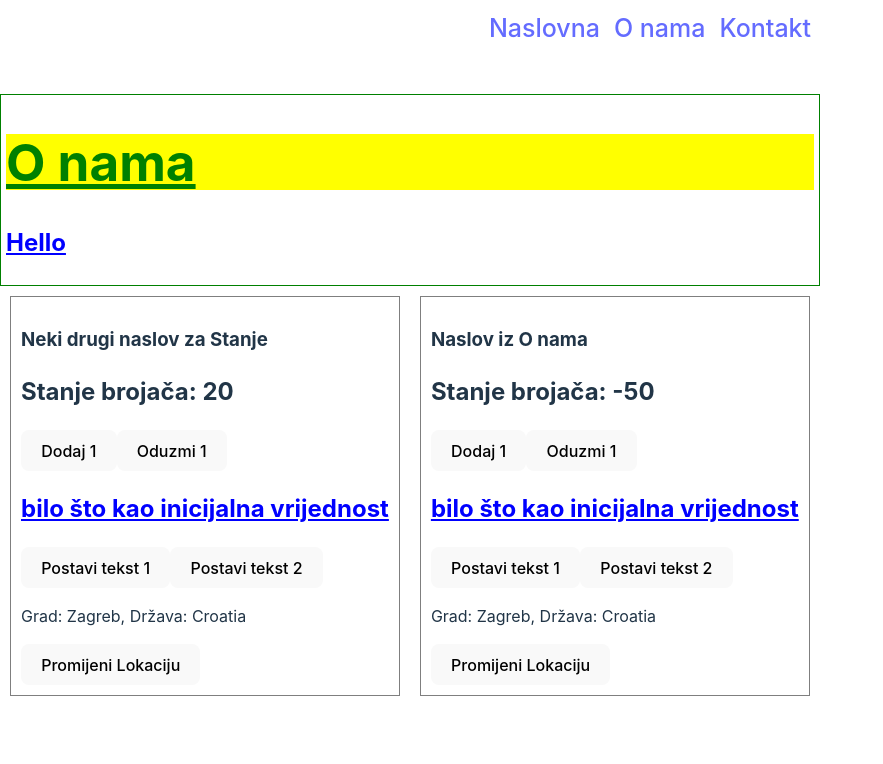
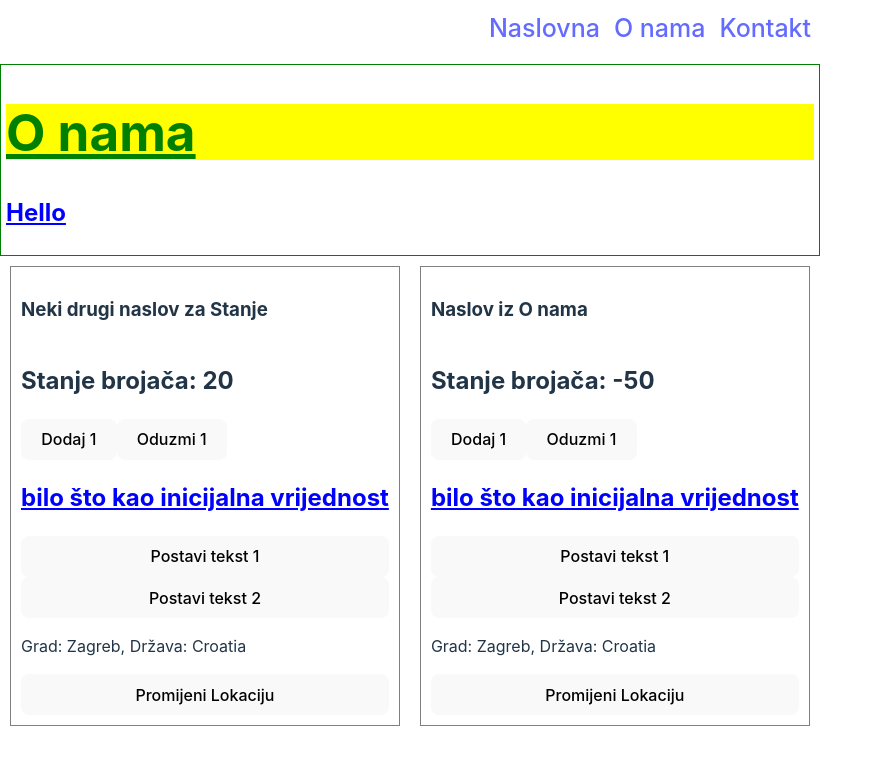
Before and after one commit to webbugt/algebra-react-vjezbe, a React (Vite) app: page /onama in a window 1280 px wide. Shown: the top 764 px of the page, without its empty margins (0-883 px from the left). Built offline with nearby package versions, Linux system fonts and the light colour scheme.

Commit message:
implement react fragment

```diff
--- a/src/App.jsx
+++ b/src/App.jsx
@@ -2,7 +2,7 @@ import Calculation from "./components/Calculation";
 import Header from "./components/Header";
 import CatImage from "./components/image/CatImage";
 import { BlueSubtitle, GreenTitle } from "./components/Titles";
-
+import {Counter} from './components/Counter'
 // funkcionalna komponenta
 function App() {
   console.log("App render")
@@ -22,6 +22,8 @@ function App() {
         width={400}
       />
 
+      <Counter initial={42} />
+
       <Calculation x={42} y={18} />
       <Calculation x={15} y={21} />
       <Calculation x={3} y={-14} />
--- a/src/components/LocationDisplay.jsx
+++ b/src/components/LocationDisplay.jsx
@@ -5,8 +5,9 @@ export function LocationDisplay() {
     city: "Zagreb",
     country: "Croatia",
   });
+  // Fragment pisan skračeno se može pisati kao <>...sadrzaj...</>
   return (
-    <div>
+    <>
       <p>
         Grad: {location.city}, Država: {location.country}
       </p>
@@ -17,6 +18,6 @@ export function LocationDisplay() {
       >
         Promijeni Lokaciju
       </button>
-    </div>
+    </>
   );
 }
--- a/src/components/ParentBezStanja.jsx
+++ b/src/components/ParentBezStanja.jsx
@@ -12,7 +12,9 @@ function ParentBezStanja({ nekiNaslov, initialCount, id }) {
         padding: 10,
         border: "solid 1px rgba(0,0,0,.5)",
         margin: "10px",
-        display: "inline-block"
+        display: "inline-flex",
+        flexDirection: "column"
+
       }}
     >
       <h3>{nekiNaslov}</h3>
--- a/src/components/TitleWithState.jsx
+++ b/src/components/TitleWithState.jsx
@@ -1,10 +1,12 @@
-import { useState } from "react";
+import { Fragment, useState } from "react";
 import { BlueSubtitle } from "./Titles";
 
 export function TitleWithState() {
   const [content, setContent] = useState("bilo što kao inicijalna vrijednost");
   console.log("TitleWithState se rerenderao", content);
-  return <div>
+  // Fragment nam služi da bi vratili više elemenata iz komponente,
+  // ali nema potrebe za wrapper html elementom (tipa div ili span)
+  return <Fragment>
     <BlueSubtitle title={content} />
     <button
       onClick={() => {
@@ -20,5 +22,5 @@ export function TitleWithState() {
     >
       Postavi tekst 2
     </button>
-  </div>;
+  </Fragment>;
 }
```
